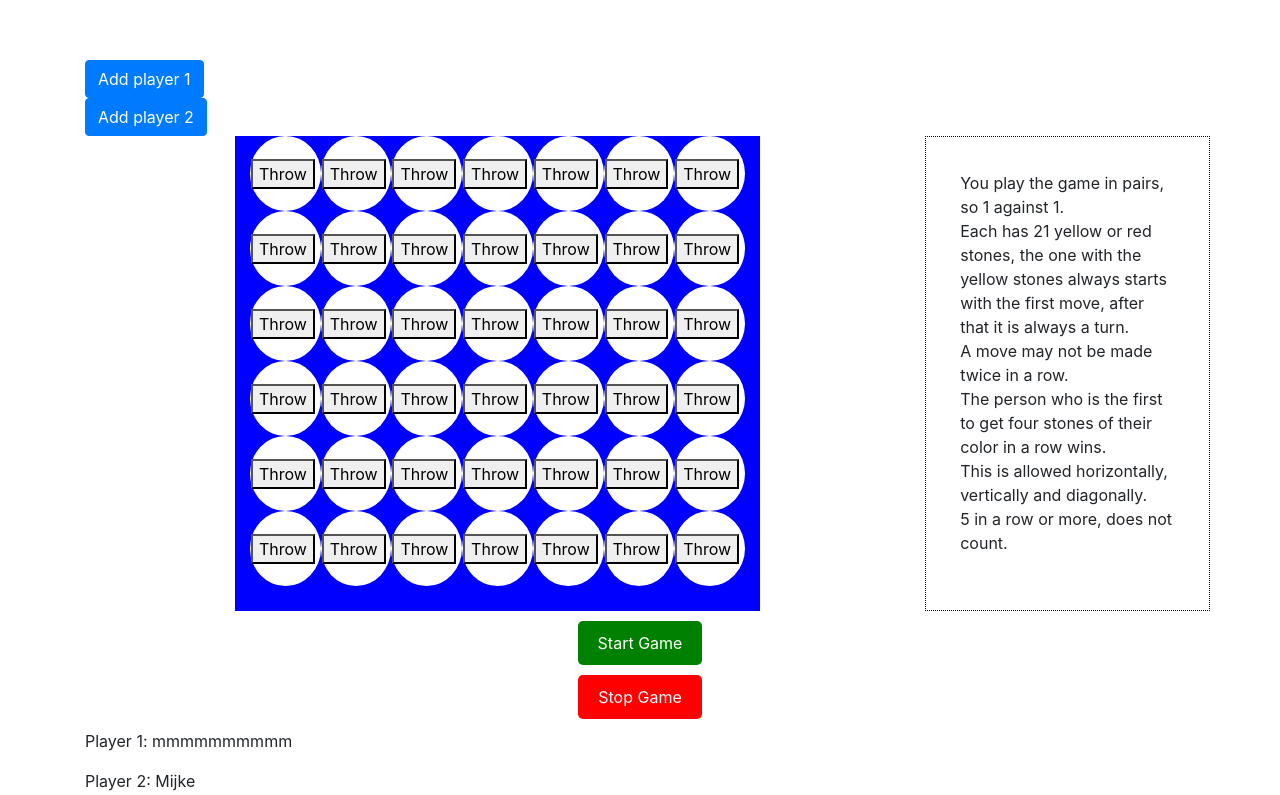
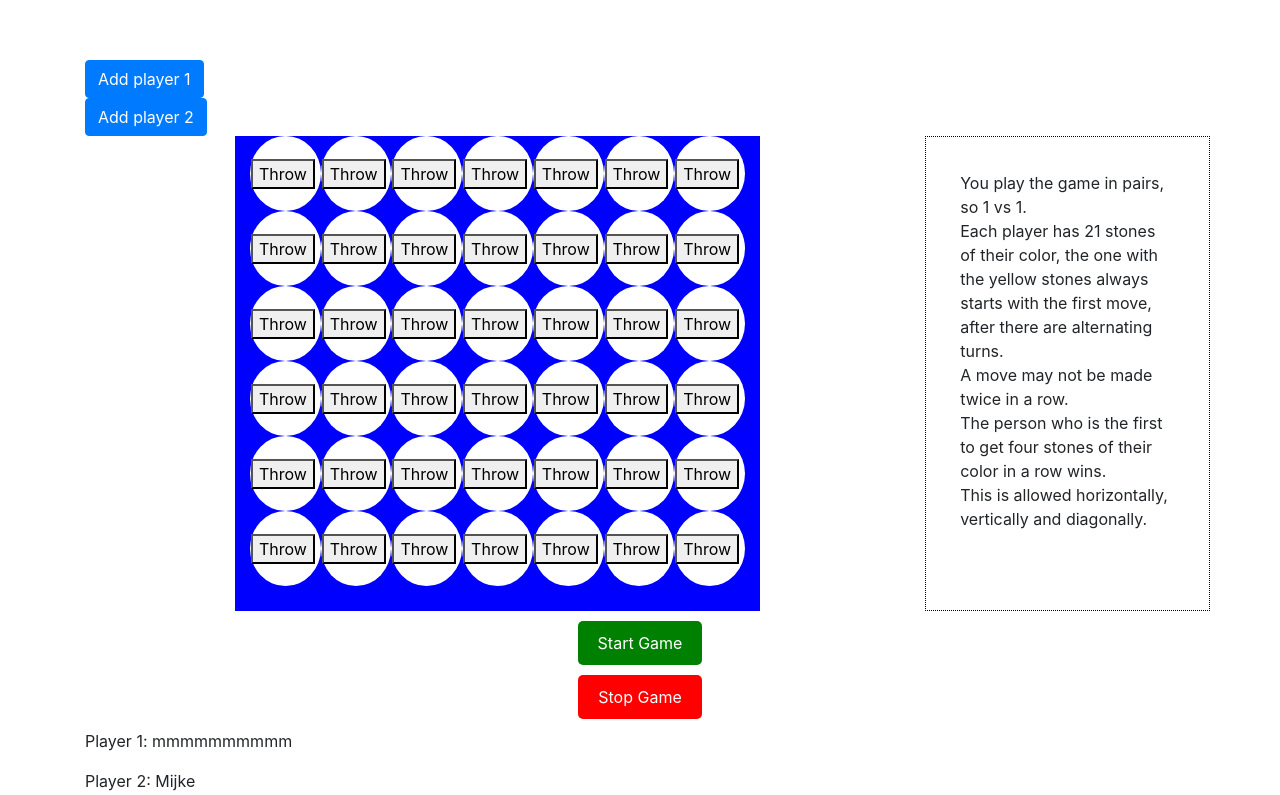
Before and after one commit to mijkevd/webprogrammeren_final_project, a PHP site: page /game.php in a window 1280 px wide. Shown: the part 266-1061 px from the top of the page. Run offline with PHP 8.4, Linux system fonts and the light colour scheme; data that the repository does not hold is empty.

Commit message:
Modified rules

```diff
--- a/game.php
+++ b/game.php
@@ -77,13 +77,12 @@ foreach($names as $key => $value){
         </div>
         <div class="col-md-3 explanation">
             <p>
-                You play the game in pairs, so 1 against 1. <br />
-                Each has 21 yellow or red stones, the one with the yellow stones always starts with the first move,
-                after that it is always a turn. <br />
+                You play the game in pairs, so 1 vs 1. <br />
+                Each player has 21 stones of their color, the one with the yellow stones always starts with the first move,
+                after there are alternating turns. <br />
                 A move may not be made twice in a row. <br />
                 The person who is the first to get four stones of their color in a row wins. <br />
                 This is allowed horizontally, vertically and diagonally. <br />
-                5 in a row or more, does not count.
             </p>
         </div>
     </div>
```
